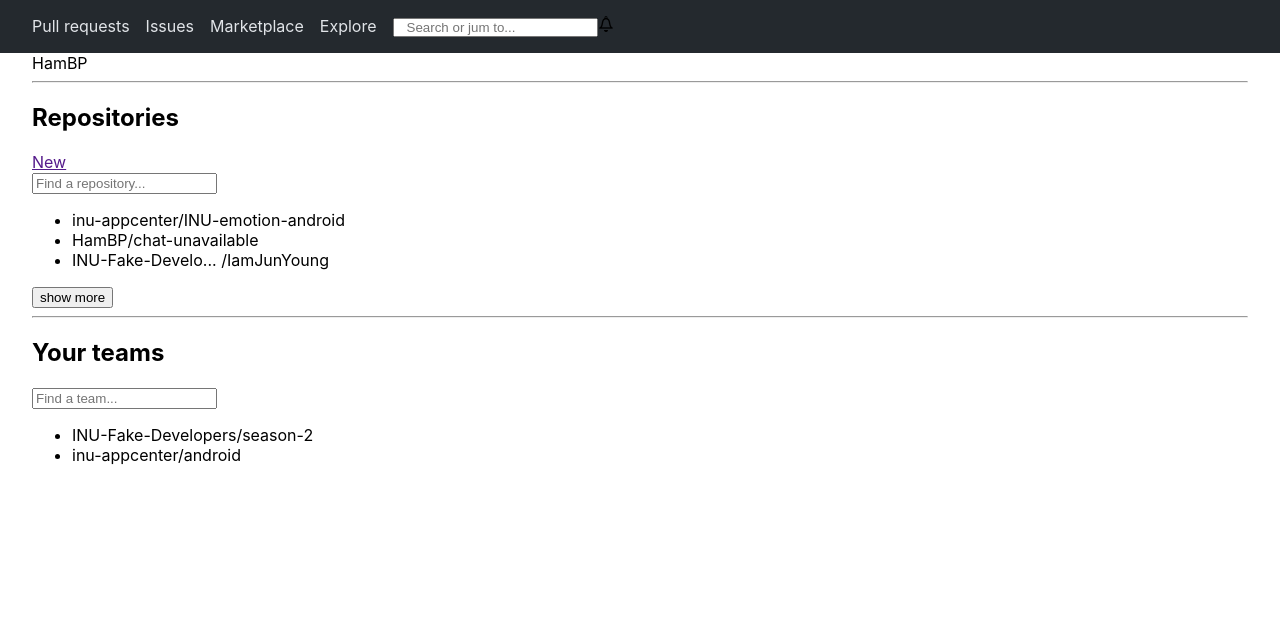
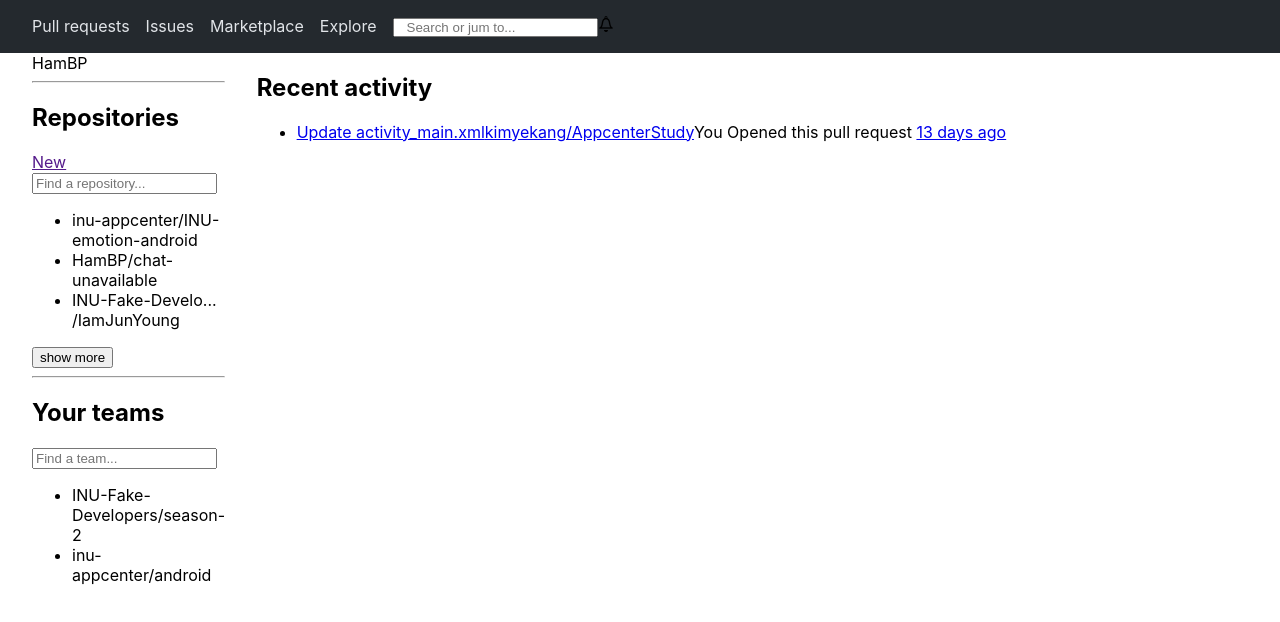
Before and after one commit to HamBP/github-clone, a React (Create React App) app: page / in a window 1280 px wide. Shown: the top 622 px of the page. Built offline with nearby package versions, Linux system fonts and the light colour scheme.

Commit message:
some rename & add Main component.

```diff
--- a/package.json
+++ b/package.json
@@ -7,6 +7,7 @@
     "@testing-library/react": "^11.2.6",
     "@testing-library/user-event": "^12.8.3",
     "react": "^17.0.2",
+    "react-bootstrap": "^1.5.2",
     "react-dom": "^17.0.2",
     "react-scripts": "4.0.3",
     "web-vitals": "^1.1.2"
--- a/src/Aside.css
+++ b/src/Board.css
@@ -1,3 +1,3 @@
-aside {
+.board {
   padding: 0px 32px;
 }
--- a/src/Aside.js
+++ b/src/Board.js
@@ -1,19 +1,19 @@
-function Aside() {
+function Board() {
   return (
-    <aside>
+    <div className='board'>
       <div className='dashboard-context'>
-        <img src=''/>
+        <img src='' />
         <span>HamBP</span>
-        <img src=''/>
+        <img src='' />
       </div>
-      <hr/>
+      <hr />
 
       <div>
         <h2>Repositories</h2>
         <a href=''>New</a>
       </div>
 
-      <input placeholder='Find a repository...'/>
+      <input placeholder='Find a repository...' />
 
       <ul>
         <li>inu-appcenter/INU-emotion-android</li>
@@ -22,17 +22,16 @@
       </ul>
 
       <button type='submit'>show more</button>
-      <hr/>
+      <hr />
 
       <h2>Your teams</h2>
-      <input placeholder='Find a team...'/>
+      <input placeholder='Find a team...' />
       <ul>
         <li>INU-Fake-Developers/season-2</li>
         <li>inu-appcenter/android</li>
       </ul>
-
-    </aside>
+    </div>
   );
 }
 
-export default Aside;
+export default Board;
--- a/src/Logo.css
+++ b/src/Logo.css
@@ -15,7 +15,3 @@
 .search-bar {
   padding: 0 12px;
 }
-
-.header {
-
-}
--- a/src/Logo.js
+++ b/src/Logo.js
@@ -2,6 +2,7 @@
   return (
     <header>
       <div className='header'>
+        <img src=''/>
         <input className='search-bar' placeholder='Search or jum to...'/>
 
         <a href=''>Pull requests</a>
@@ -10,6 +11,8 @@
         <a href=''>Explore</a>
 
         <img src='./bell.png'/>
+        <img src=''/>
+        <img src=''/>
       </div>
     </header>
   );
--- /dev/null
+++ b/src/Main.js
@@ -0,0 +1,17 @@
+function Main() {
+  return (
+    <main>
+      <h2>Recent activity</h2>
+      <ul>
+        <li>
+          <a href='https://github.com/kimyekang/AppcenterStudy/pull/1'></a>
+          <a href='https://github.com/kimyekang/AppcenterStudy/pull/1'>Update activity_main.xml</a>
+          <a href='https://github.com/kimyekang/AppcenterStudy'>kimyekang/AppcenterStudy</a>
+          <span>You Opened this pull request <a href='https://github.com/kimyekang/AppcenterStudy/pull/1#issue-623069537'>13 days ago</a></span>
+        </li>
+      </ul>
+    </main>
+  );
+}
+
+export default Main;
--- a/src/index.css
+++ b/src/index.css
@@ -11,3 +11,28 @@
   font-family: source-code-pro, Menlo, Monaco, Consolas, 'Courier New',
     monospace;
 }
+
+.content {
+  display: grid;
+	grid-template-rows: auto 128px;
+	grid-template-columns: 1fr 3fr 1fr;
+	grid-template-areas:
+		"board main aside"
+		"ft ft ft";
+}
+
+.board {
+  grid-area: board;
+}
+
+aside {
+	grid-area: aside;
+}
+
+main {
+	grid-area: main;
+}
+
+footer {
+	grid-area: footer;
+}
--- a/src/index.js
+++ b/src/index.js
@@ -2,17 +2,22 @@
 import ReactDOM from 'react-dom';
 import './index.css';
 import './Logo.css';
-import './Aside.css';
+import './Board.css';
+import './Main.css';
 import App from './App';
 import Logo from './Logo';
-import Aside from './Aside';
+import Board from './Board';
+import Main from './Main';
 import reportWebVitals from './reportWebVitals';
 
 function Index() {
   return (
       <div>
         <Logo />
-        <Aside />
+        <div className='content'>
+          <Board />
+          <Main />
+        </div>
       </div>
     );
 }
@@ -22,14 +27,6 @@
   document.getElementById('root')
 );
 
-/*
-ReactDOM.render(
-  <React.StrictMode>
-    <App />
-  </React.StrictMode>,
-  document.getElementById('root')
-);
-*/
 // If you want to start measuring performance in your app, pass a function
 // to log results (for example: reportWebVitals(console.log))
 // or send to an analytics endpoint. Learn more: https://bit.ly/CRA-vitals
```
Also changed, not shown: src/Main.css (added), 1 other file (tests, documents, lock files or other folders).
